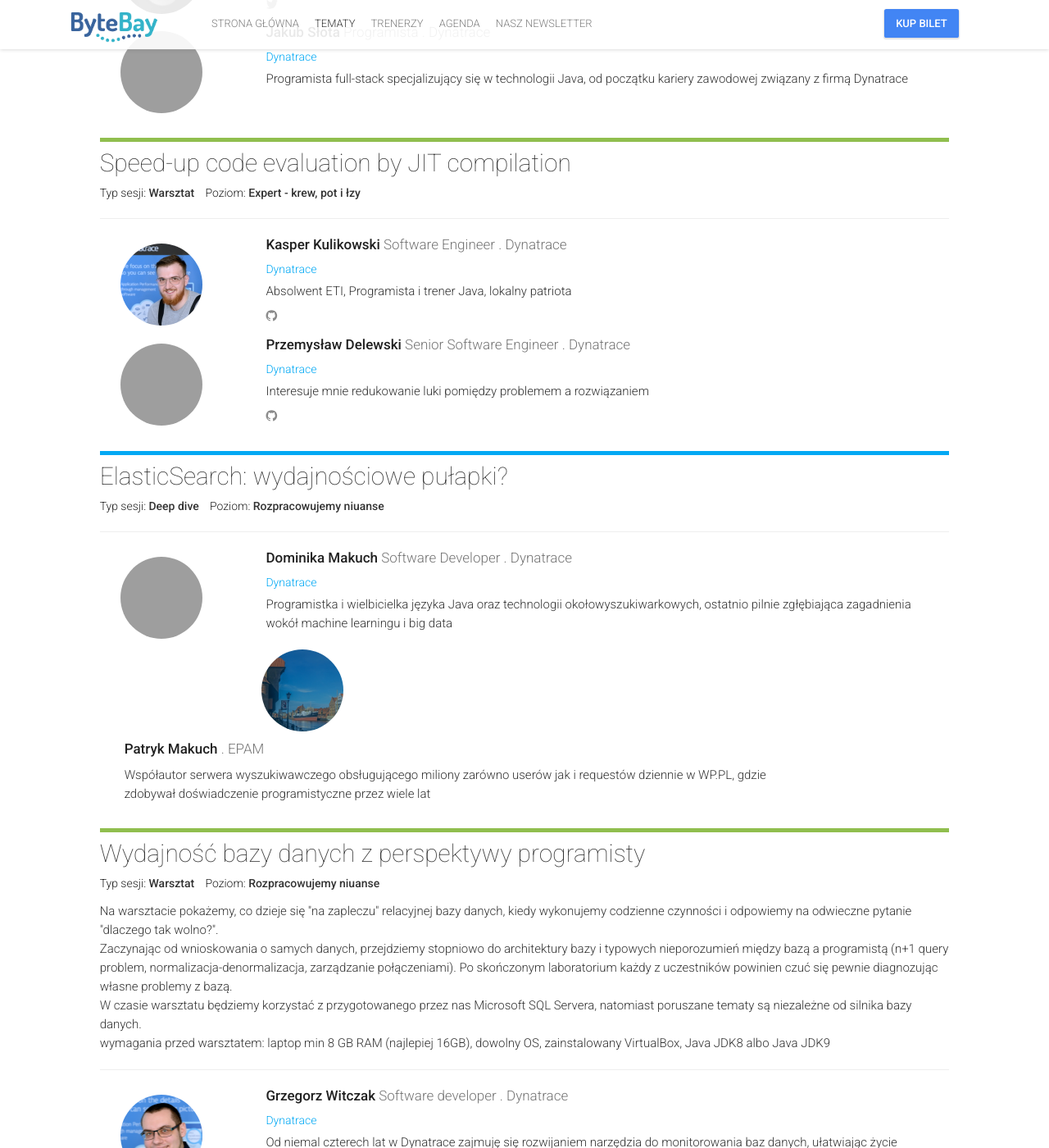
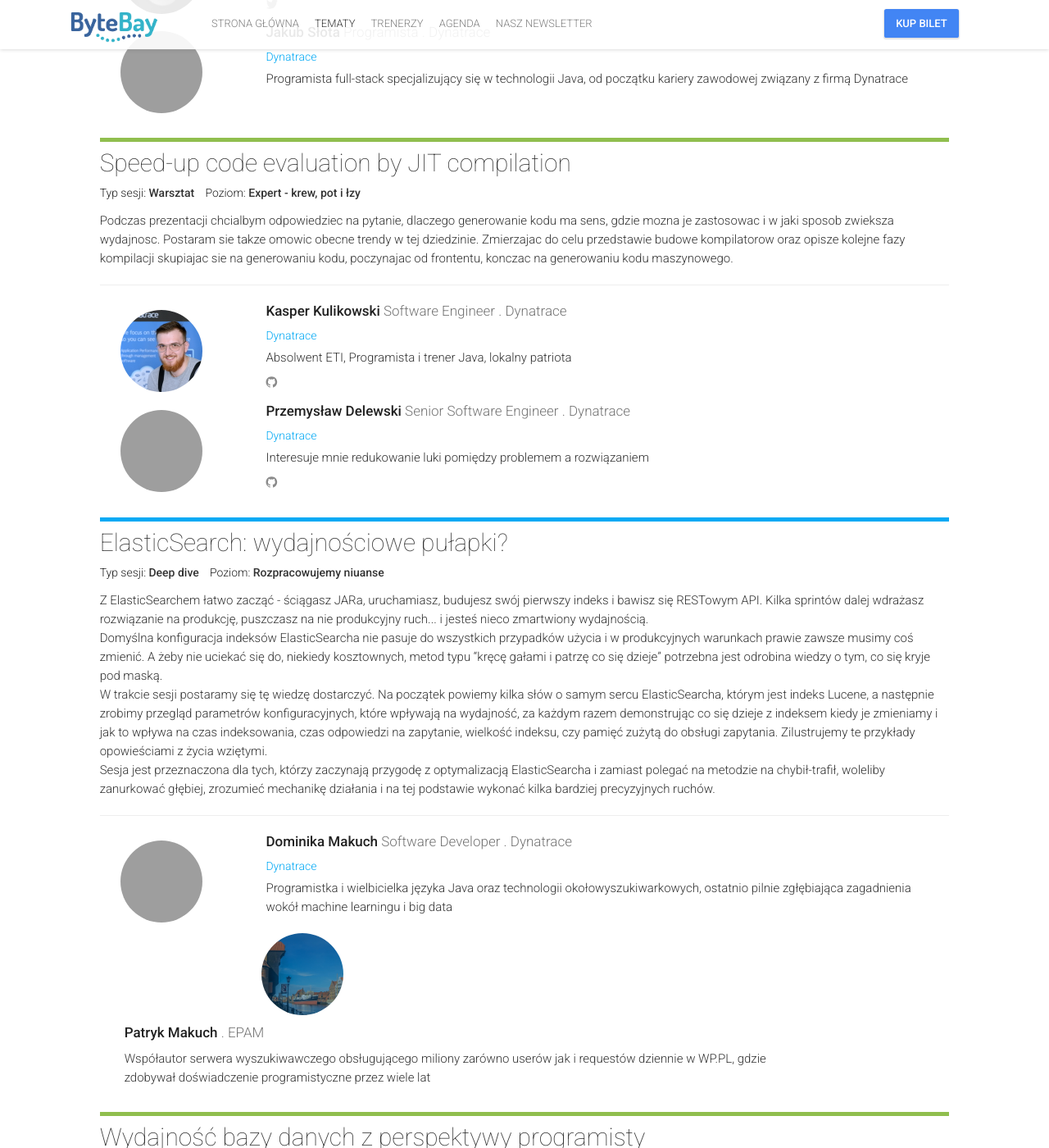
Before and after one commit to 42patterns/bytebay-website, a Jekyll site: the page built from sessions.html, in a window 1280 px wide and 1400 px high, scrolled down 6167 px, cut to the strip 0-1400 px from the top of the window. Shown: the whole strip at 82% size. Built offline with Jekyll 4.4.1, drawn with Linux system fonts in a browser that asks for light colours; nearby versions of some CDN libraries; comment, search, counter and statistics services are not loaded; some of the changed text lies outside the part shown; grey boxes are pictures that could not be loaded.

Commit message:
Dynatrace talks details

```diff
--- a/_data/sessions.yml
+++ b/_data/sessions.yml
@@ -215,6 +215,7 @@
   -
     id: 12
     title: "Speed-up code evaluation by JIT compilation"
+    description: "Podczas prezentacji chcialbym odpowiedziec na pytanie, dlaczego generowanie kodu ma sens, gdzie mozna je zastosowac i w jaki sposob zwieksza wydajnosc. Postaram sie takze omowic obecne trendy w tej dziedzinie. Zmierzajac do celu przedstawie budowe kompilatorow oraz opisze kolejne fazy kompilacji skupiajac sie na generowaniu kodu, poczynajac od frontentu, konczac na generowaniu kodu maszynowego."
     type: 0
     speakers: [24, 25]
     complexity: 3
@@ -222,6 +223,13 @@
   -
     id: 13
     title: "ElasticSearch: wydajnościowe pułapki?"
+    description: "Z ElasticSearchem łatwo zacząć - ściągasz JARa, uruchamiasz, budujesz swój pierwszy indeks i bawisz się RESTowym API. Kilka sprintów dalej wdrażasz rozwiązanie na produkcję, puszczasz na nie produkcyjny ruch... i jesteś nieco zmartwiony wydajnością.
+
+    Domyślna konfiguracja indeksów ElasticSearcha nie pasuje do wszystkich przypadków użycia i w produkcyjnych warunkach prawie zawsze musimy coś zmienić. A żeby nie uciekać się do, niekiedy kosztownych, metod typu “kręcę gałami i patrzę co się dzieje” potrzebna jest odrobina wiedzy o tym, co się kryje pod maską.
+
+    W trakcie sesji postaramy się tę wiedzę dostarczyć. Na początek powiemy kilka słów o samym sercu ElasticSearcha, którym jest indeks Lucene, a następnie zrobimy przegląd parametrów konfiguracyjnych, które wpływają na wydajność, za każdym razem demonstrując co się dzieje z indeksem kiedy je zmieniamy i jak to wpływa na czas indeksowania, czas odpowiedzi na zapytanie, wielkość indeksu, czy pamięć zużytą do obsługi zapytania. Zilustrujemy te przykłady opowieściami z życia wziętymi.
+
+    Sesja jest przeznaczona dla tych, którzy zaczynają przygodę z optymalizacją ElasticSearcha i zamiast polegać na metodzie na chybił-trafił, woleliby zanurkować głębiej, zrozumieć mechanikę działania i na tej podstawie wykonać kilka bardziej precyzyjnych ruchów."
     type: 1
     speakers: [26, 42]
     complexity: 2
@@ -243,6 +251,9 @@
   -
     id: 15
     title: "Java Mission Control + Flight Recorder — diagnozowanie problemów wydajnościowych na produkcji"
+    description: "Narzędzia JDK pozwalają na szczegółową analizę wydajności. Możemy liczyć że będą dostępne na (pre-)produkcji. Co daje nam duże możliwości diagnozowania problemów. Nawet jeśli podchodzimy do problemu ad hoc — nie planowaliśmy takiej możliwości przy wdrożeniu i instalacji.
+
+    Na warsztacie zobaczymy jak za pomocą narzędzi JDK wykryć przykładowe problemy: wyciek pamięci, nadmierna alokacja obiektów, źle skonfigurowany GC. Porównamy informacje dostępne w maszynie wirtualnej, z tym co oferuje system operacyjny. Przyjrzymy się możliwościom wizualizacji i automatyzacji."
     type: 0
     speakers: [28, 29]
     complexity: 1
@@ -496,7 +507,7 @@
 
   - id: 31
     title: "Consumer-Driven Contracts w praktyce"
-    description: "Jeśli robisz mikroserwisy, udostępniasz publiczną usługę albo po prostu korzystasz z jakiegoś API to na pewno masz do czynienia z kontraktami. Kontrakt pomiędzy klientem a serwerem ma niestety to do siebie, że bardzo łatwo go złamać (co zapewne każdy z nas nie raz doświadczył). Mała poprawka na API, szybkie wdrożenie i ... BOOM! Dlaczego? Bo okazało się, że \"jeszcze któryś klient korzysta z tego co zmieniliśmy?\" Co wtedy robić? Oczywiście próbować nie dopuszczać do takiej sytuacji, jednak jak? Tą bolączkę rozwiązuje Consumer-Driven Contracts. W ramach warsztatu omówimy idee wzorca oraz co najważniejsze - narzędzie Spring Cloud Contract. Nauczymy się je konfigurować w środowisku Java + SpringBoot oraz pisać \"żywe\" kontrakty pomiędzy serwisami RESTowymi tak, aby nie dopuszcać do wprowadzania niekompatybilnych zmian pomiędzy klientem a producentem."
+    description: "Jeśli robisz mikroserwisy, udostępniasz publiczną usługę albo po prostu korzystasz z jakiegoś API to na pewno masz do czynienia z kontraktami. Kontrakt pomiędzy klientem a serwerem ma niestety to do siebie, że bardzo łatwo go złamać (co zapewne każdy z nas nie raz doświadczył). Mała poprawka na API, szybkie wdrożenie i ... BOOM! Dlaczego? Bo okazało się, że \"jeszcze któryś klient korzysta z tego co zmieniliśmy?\" Co wtedy robić? Oczywiście próbować nie dopuszczać do takiej sytuacji, jednak jak? Tą bolączkę rozwiązuje Consumer-Driven Contracts. W ramach warsztatu omówimy idee wzorca oraz co najważniejsze - narzędzie Spring Cloud Contract. Nauczymy się je konfigurować w środowisku Java + SpringBoot oraz pisać \"żywe\" kontrakty pomiędzy serwisami RESTowymi tak, aby nie dopuszczać do wprowadzania niekompatybilnych zmian pomiędzy klientem a producentem."
     prereq: {title: "Jak przygotować sprzęt", list: [
       "Ulubione IDE i zainstalowane JDK Javy, jednak jeśli programujesz w czymś innym to też damy jakoś radę :)"
     ]}
```
